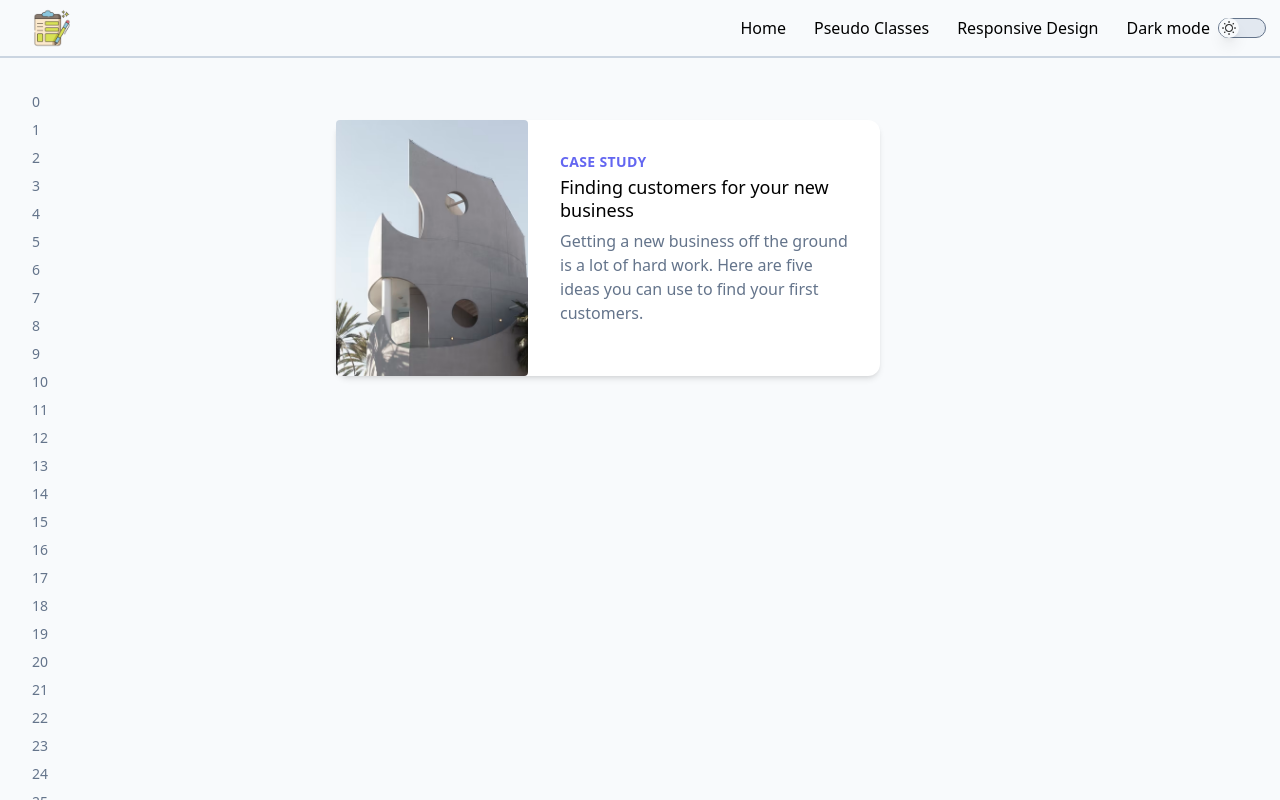
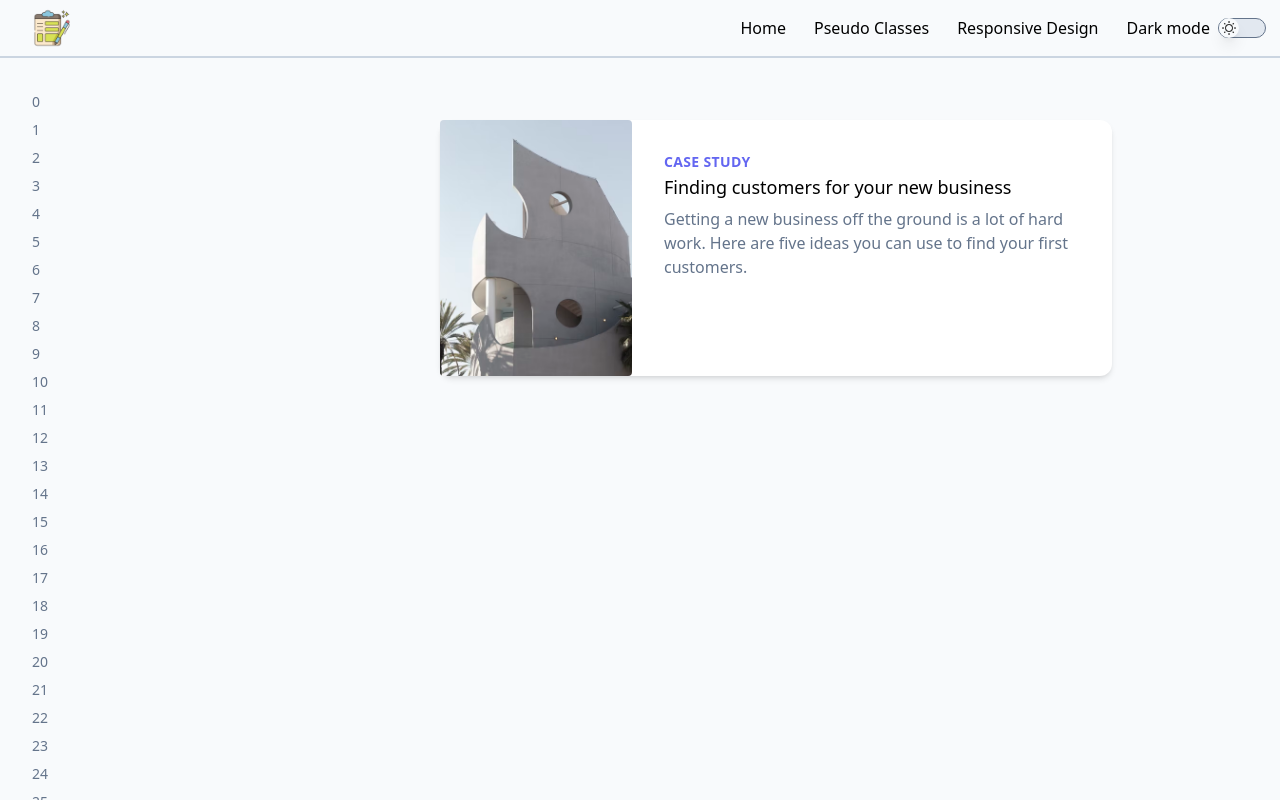
Before and after one commit to mflavin/v3tw, a Vue app: page /coreconcepts/responsive-design in a window 1280 px wide. Built offline with nearby package versions, Linux system fonts and the light colour scheme.

Commit message:
Fixed responsive design page spacing

```diff
--- a/src/views/CoreConcepts/ResponsiveDesign.vue
+++ b/src/views/CoreConcepts/ResponsiveDesign.vue
@@ -1,6 +1,6 @@
 <template>
-  <div class="sm:max-w-2xl">
-    <div class="sm:flex rounded-card">
+  <main>
+    <div class="rounded-card sm:flex">
       <div class="sm:shrink-0">
         <img
           class="
@@ -41,7 +41,7 @@
         </p>
       </div>
     </div>
-  </div>
+  </main>
 </template>
 
 <script>
```
